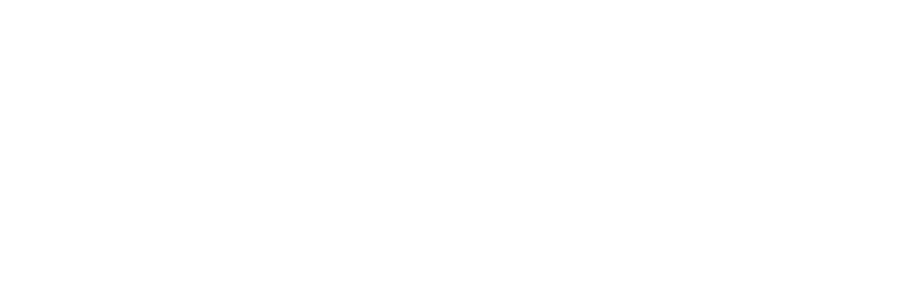
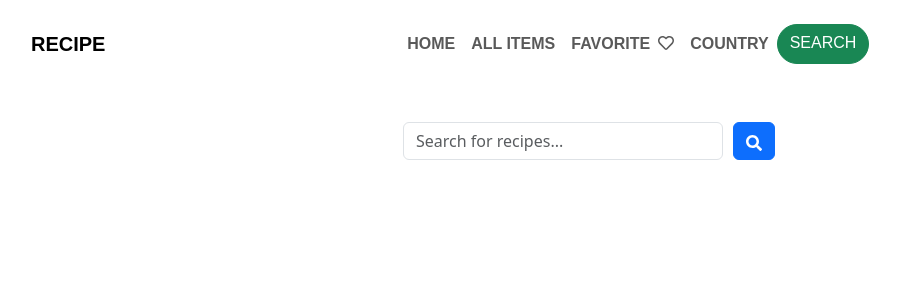
Before and after one commit to MSK-SHIJAS/React-recipe-finder, a React (Create React App) app: page /search in a window 1280 px wide. Before the commit this address had no page. Shown: the top 300 px of the page, without its empty margins (51-951 px from the left). Built offline with nearby package versions, Linux system fonts and the light colour scheme.

Commit message:
14/05/24

```diff
--- a/package.json
+++ b/package.json
@@ -3,6 +3,8 @@
   "version": "0.1.0",
   "private": true,
   "dependencies": {
+    "@fortawesome/fontawesome-free": "^6.5.2",
+    "@reduxjs/toolkit": "^2.2.4",
     "@testing-library/jest-dom": "^5.17.0",
     "@testing-library/react": "^13.4.0",
     "@testing-library/user-event": "^13.5.0",
--- a/src/Allitems.jsx
+++ b/src/Allitems.jsx
@@ -2,8 +2,7 @@
 import React, { useEffect, useState } from 'react';
 import { useParams } from 'react-router-dom';
 import { Link } from 'react-router-dom';
-
-
+import { FaSearch } from "react-icons/fa";
 const Allitems = () => {
   let { item } = useParams();
   const [items, setItems] = useState([]);
@@ -21,21 +20,28 @@
   }, [item]);
 
   const handleItemClick = (selectedItem) => {
-    // Do something with the selected item, such as navigating to its details
     console.log('Clicked item:', selectedItem);
-    // Example: Navigate to the item details page
     // history.push(`/meals/${selectedItem.idMeal}`);
   };
 
   return (
     <>
-    <div className='d-flex flex-wrap gap-4 justify-content-center text-md-center'>
+      <div className="d-flex justify-content-center mt-5 w-25 mx-auto ">
+            <input type="search" id="form1" className="form-control" placeholder='serach'/>
+          <button type="button" className="btn btn-primary" data-mdb-ripple-init>
+          <FaSearch />
+          </button>
+          </div>
+
+      <div className='d-flex flex-wrap gap-4 justify-content-center text-md-center mt-5'>
         {items?.map((item) => (
           <div key={item.idMeal} className="card" style={{ width: '300px' }} onClick={() => handleItemClick(item)}>
-          <Link to={`/meals/${item.idMeal}`}>
+            {/* <Link to={`/meals/${item.idMeal}`}> */}
               <img className='w-100' src={item.strMealThumb} alt="" />
-          </Link>
+            {/* </Link> */}
             <h2>{item.strMeal}</h2>
+            <Link to={`/meals/${item.idMeal}`} className="details mt-2  btn btn-success rounded-pill justify-content-center fw-bold ">VIEW DETAILS</Link>
+          <br/>
           </div>
         ))}
       </div>
--- a/src/Category.jsx
+++ b/src/Category.jsx
@@ -1,6 +1,8 @@
 import React, { useEffect, useState } from 'react'
 import axios from 'axios'
 import { Link } from 'react-router-dom'
+import Carousel from 'react-bootstrap/Carousel';
+
 
 const Category = () => {
     const[category,setCategory]=useState([])
@@ -15,14 +17,31 @@
         },[])
   return (
     <>
-    <div className='mt-3'>
-    <img src="rp.png" class="img-fluid w-100" alt="abhi"/>
-    <p class="text fs-1 fw-bold">Find recipes for every occasion<br/>
-     Cooking has never been easier</p>
-     <input class="SEARCH btn btn-success rounded-piLl" type="submit" value="SEARCH"></input>
-  </div>
-
-
+<Carousel>
+      <Carousel.Item>
+      <img src="rp.png" class="d-block w-100" alt="..."/>
+        <Carousel.Caption>
+          <h3>First slide label</h3>
+          <p>Nulla vitae elit libero, a pharetra augue mollis interdum.</p>
+        </Carousel.Caption>
+      </Carousel.Item>
+      <Carousel.Item>
+      <img src="rp.png" class="d-block w-100" alt="..."/>
+        <Carousel.Caption>
+          <h3>Second slide label</h3>
+          <p>Lorem ipsum dolor sit amet, consectetur adipiscing elit.</p>
+        </Carousel.Caption>
+      </Carousel.Item>
+      <Carousel.Item>
+      <img src="rp.png" class="d-block w-100" alt="..."/>
+        <Carousel.Caption>
+          <h3>Third slide label</h3>
+          <p>
+            Praesent commodo cursus magna, vel scelerisque nisl consectetur.
+          </p>
+        </Carousel.Caption>
+      </Carousel.Item>
+    </Carousel>
 
     <div className='categories flex-wrap gap-4 justify-content-center'>
       {category.map((item,index)=>(
--- a/src/Navbars.jsx
+++ b/src/Navbars.jsx
@@ -9,15 +9,18 @@
 function Navbars() {
   return (
     <>
-      <Navbar bg="light" data-bs-theme="light" className='mt-3'>
-        <Container>
-          <Navbar.Brand href="/">RECIPE</Navbar.Brand>
+      <Navbar bg='blue' data-bs-theme="white" className='ul mt-3'>
+        <Container className='li fw-bold '>
+          <Navbar.Brand Link as={Link} to="/recipe">RECIPE</Navbar.Brand>
           <Nav className="mx-auto">
             <Nav.Link href="/">HOME</Nav.Link>
             <Nav.Link as={Link} to="/allitems">ALL ITEMS</Nav.Link>
-            <Nav.Link href="#pricing">FAVORITE</Nav.Link>
-            <FaRegHeart className='mt-2'/>
+            <Nav.Link href="#pricing">FAVORITE
+            <FaRegHeart className='logo ms-2 mx-auto '/></Nav.Link>
             <Nav.Link as={Link} to="/country">COUNTRY</Nav.Link>
+            <Link to="/search"className="search btn btn-success rounded-pill justify-content-center">SEARCH</Link>
+
+
           </Nav>
         </Container>
       </Navbar>
--- /dev/null
+++ b/src/Recipe.jsx
@@ -0,0 +1,32 @@
+import React, { useEffect, useState } from 'react'
+import axios from 'axios'
+import { Link } from 'react-router-dom'
+
+const Recipe = () => {
+    const[category,setCategory]=useState([])
+    useEffect(()=>
+    {
+        let fetchdata=async()=>{
+            let response=await axios.get('https://www.themealdb.com/api/json/v1/1/categories.php')
+            console.log(response.data)
+            setCategory(response.data.categories)
+        }
+        fetchdata()
+        },[])
+  return (
+    <div className='d-flex flex-wrap gap-4 justify-content-center mt-4'>
+      {category.map((item,index)=>(
+        <div class="card "style={{width:'400px'}}>
+
+<Link to={`/detail/${item.strCategory}`}>
+<img src={item.strCategoryThumb}  class="img card-img-top" alt="recipe"/>
+ </Link>
+
+        <p class="card-text text-center">{item.strCategory}</p>
+        </div>
+    ))}
+    </div>
+  )
+}
+
+export default Recipe
--- /dev/null
+++ b/src/Search.jsx
@@ -0,0 +1,52 @@
+import React, { useState } from 'react';
+import { useNavigate } from 'react-router-dom';
+import { IoIosSearch } from "react-icons/io";
+import './index.css'; // Import your custom CSS file for styling
+import { FaSearch } from "react-icons/fa";
+
+function Search() {
+    const [recipe, setRecipe] = useState('');
+    const navigate = useNavigate();
+
+    const handleChange = (event) => {
+        setRecipe(event.target.value);
+    };
+
+    const handleSubmit = () => {
+        if (!recipe.trim()) {
+            alert('Please enter a search term');
+            return;
+        }
+        navigate("/searchresult", { state: { key: recipe } });
+    };
+
+    const handleKeyPress = (event) => {
+        if (event.key === 'Enter') {
+            handleSubmit();
+        }
+    };
+
+    return (
+        <div className="search-container">
+            <input
+                type="search"
+                id="form1"
+                className="form-control search-input w-25 "
+                placeholder='Search for recipes...'
+                onChange={handleChange}
+                value={recipe}
+                onKeyDown={handleKeyPress}
+            />
+            <button
+                type="button"
+                onClick={handleSubmit}
+                className="btn btn-primary"
+
+            >
+                <FaSearch/>
+            </button>
+        </div>
+    );
+}
+
+export default Search;
--- /dev/null
+++ b/src/SearchResult.jsx
@@ -0,0 +1,63 @@
+import React, { useState, useEffect } from 'react';
+import axios from 'axios';
+import { Card } from 'react-bootstrap';
+import { Link, useLocation } from 'react-router-dom';
+import Search from './Search';
+
+function SearchResult() {
+    const [data, setData] = useState([]);
+    const [error, setError] = useState('');
+    const [isLoading, setIsLoading] = useState(false);
+    const location = useLocation();
+
+    useEffect(() => {
+        if (!location.state || !location.state.key) {
+            setError("No search term provided");
+            return;
+        }
+        const fetchData = async () => {
+            setIsLoading(true);
+            setError('');
+            try {
+                const response = await axios.get(`https://www.themealdb.com/api/json/v1/1/search.php?s=${location.state.key}`);
+                setData(response.data.meals || []);
+                if (!response.data.meals) {
+                    setError('No results found');
+                }
+            } catch (error) {
+                setError('Failed to fetch data. Please try again.');
+                console.error('Search API error: ', error);
+            } finally {
+                setIsLoading(false);
+            }
+        };
+        fetchData();
+    }, [location.state]);
+
+    return (
+
+        <>
+        <Search/>
+        <div className='d-flex flex-wrap justify-content-center'>
+
+            {error && <p>{error}</p>}
+            {isLoading ? <p>Loading...</p> : data.map((item, index) => (
+                <Link to={`/category/${location.state.key}/${item.idMeal}`} key={index}>
+                <Card style={{ width: '18rem' }} className='m-3 mx-5 border-0 shadow-lg'>
+
+
+                    <Card.Img src={item.strMealThumb} variant='top' />
+                    <Card.Body>
+                        <Card.Title>{item.strMeal}</Card.Title>
+                    </Card.Body>
+                    <Link to={`/meals/${item.idMeal}`} className="details mt-2  btn btn-success rounded-pill justify-content-center fw-bold ">VIEW DETAILS</Link>
+          <br/>
+                </Card>
+              </Link>
+            ))}
+        </div>
+            </>
+    );
+}
+
+export default SearchResult;
--- a/src/index.css
+++ b/src/index.css
@@ -35,7 +35,7 @@
 
 .categories{
   display: flex;
-  margin-top: 350px;
+  margin-top: 20px;
 }
 
 
@@ -48,3 +48,74 @@
   color: red;
   font-size: 15px;
 }
+
+
+
+.ul {
+  list-style-type: none;
+  margin: 0;
+  padding: 0;
+  overflow: hidden;
+  position: -webkit-sticky; /* Safari */
+  position: sticky;
+  top: 0;
+}
+
+.li{
+  display: block;
+  color: white;
+  /* font-size: 25px; */
+  text-align: center;
+  /* padding: 14px 16px; */
+font-family: Arial, Helvetica, sans-serif;
+}
+
+li a:hover {
+  background-color: #111;
+}
+
+.active {
+  background-color: #4CAF50;
+}
+
+.logo{
+  margin-top: -3px;
+}
+
+.search{
+  margin-block-end:
+}
+
+.details{
+  width: 200px;
+  height: 45px;
+  margin-top: -5px;
+  margin-left: 52px;
+  font-size: 50px;
+}
+
+
+.search-container {
+  display: flex;
+  justify-content: center;
+  margin-top: 50px;
+}
+
+.search-input {
+
+  margin-right: 10px;
+  border-radius: 5px;
+  padding: 8px;
+  font-size: 16px;
+  width: 25px;
+}
+/*
+.search-btn {
+  border-radius: 5px;
+  padding: 8px;
+  background-color:red;
+  color:red;
+  border: red;
+  cursor: pointer;
+  font-size: 16px;
+} */
--- a/src/index.js
+++ b/src/index.js
@@ -12,6 +12,10 @@
 import Countryfilter from './Countryfilter';
 import Category from './Category';
 import Navbars from './Navbars';
+import Recipe from './Recipe';
+import Search from './Search';
+import SearchResult from './SearchResult';
+
 
 
 
@@ -22,11 +26,15 @@
   <Routes>
   <Route path='/' element={<Navbars/>}>
   <Route index element={<Category/>}/>
+  <Route path='recipe' element={<Recipe/>}/>
  <Route path='/detail/:catName' element={<Detail/>}></Route>
  <Route path='/meals/:meals' element={<Meals/>}></Route>
  <Route path='/allitems' element={<Allitems/>}></Route>
  <Route path='/country' element={<Country/>}></Route>
  <Route path='/cnf/:item' element={<Countryfilter/>}></Route>
+ <Route path='/search' element={<Search/>}></Route>
+ <Route path='/searchresult' element={<SearchResult/>}></Route>
+
  </Route>
   </Routes>
   </BrowserRouter>
```
Also changed, not shown: src/DataSlice.jsx (added, +44 -0 lines), src/Store.jsx (added, +13 -0 lines), 1 other file (tests, documents, lock files or other folders). Lines whose indentation alone changed are shown as unchanged.
